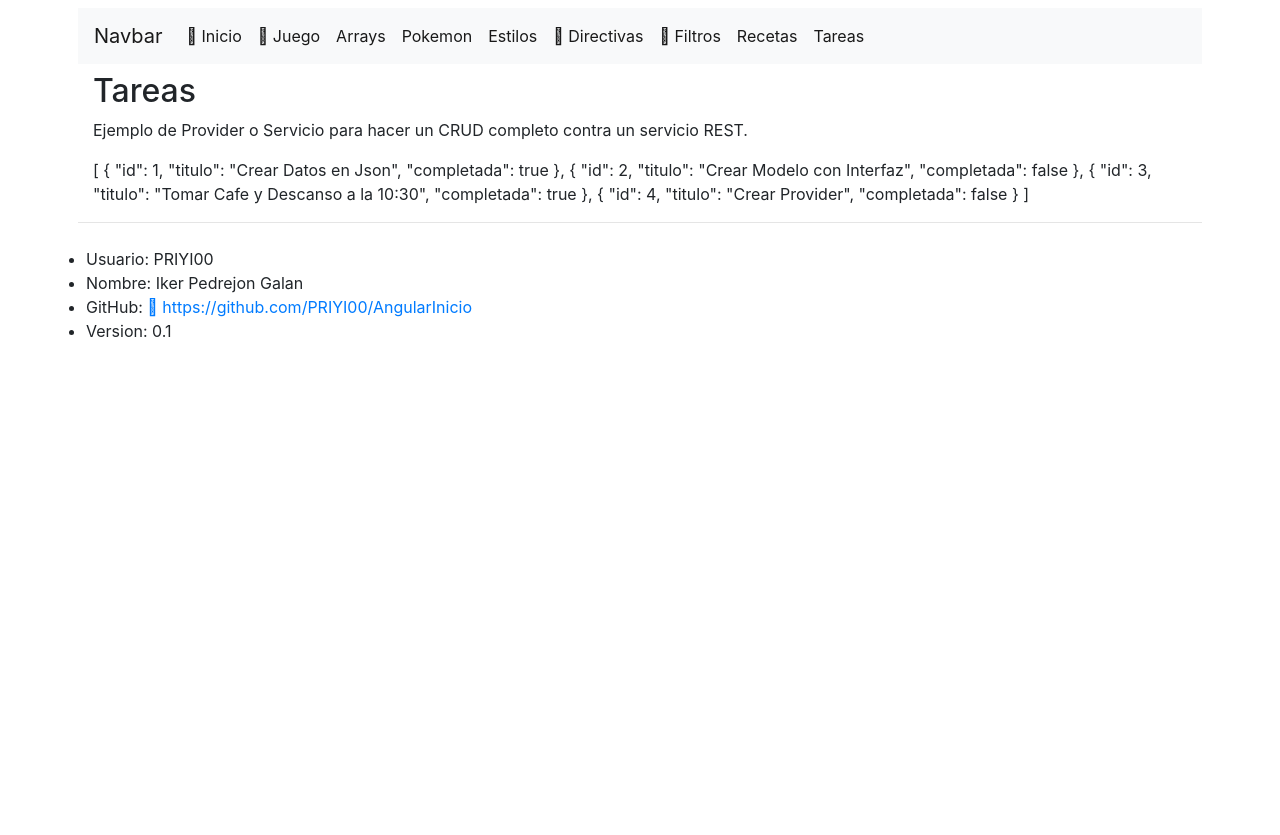
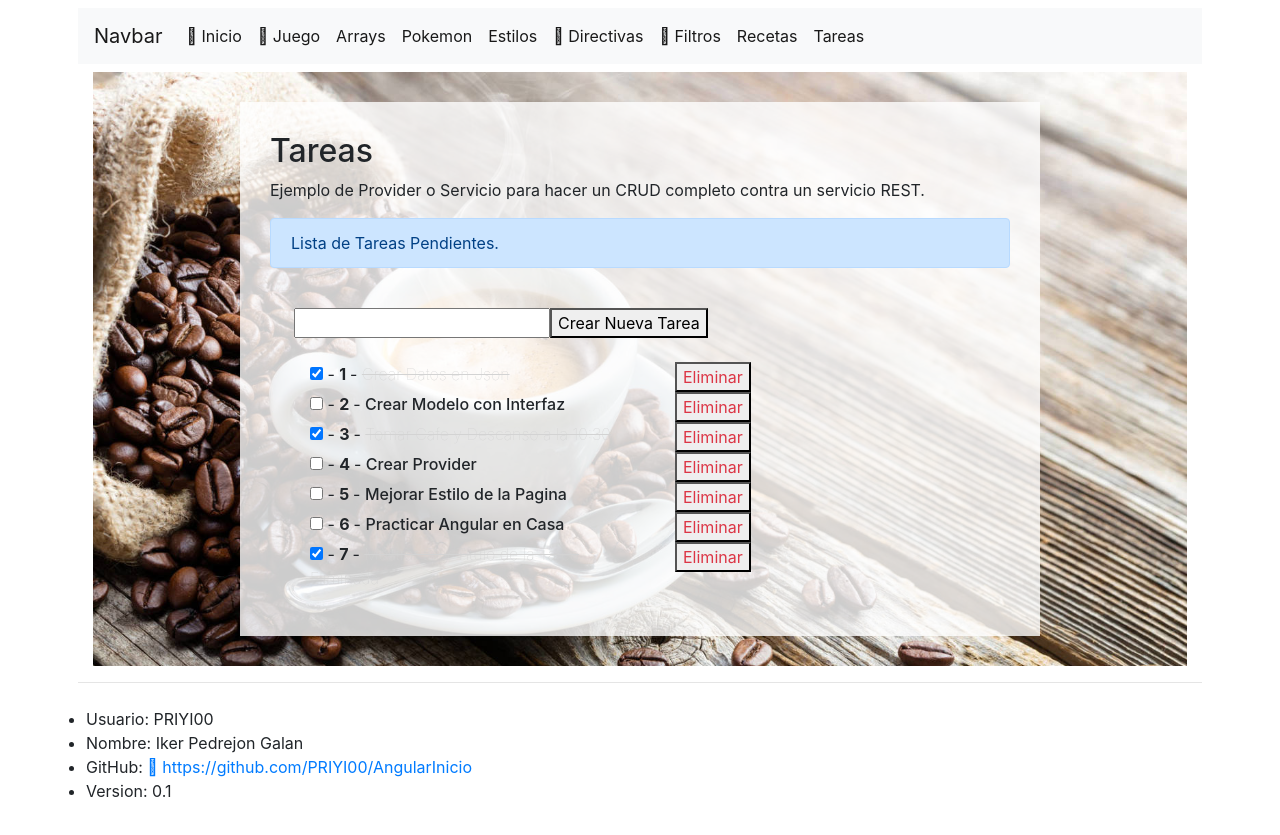
Before and after one commit to PRIYI00/AngularInicio, an Angular app: page /tareas in a window 1280 px wide. Before the commit the page ends 800 px from the top, so only its background shows below. Built offline with nearby package versions, Linux system fonts and the light colour scheme; data requests are answered from the project's data file.

Commit message:
Completar Pagina Tareas

```diff
--- a/db.json
+++ b/db.json
@@ -1,5 +1,5 @@
 {
-  "tareas":[
+  "tareas": [
     {
       "id": 1,
       "titulo": "Crear Datos en Json",
@@ -19,6 +19,21 @@
       "id": 4,
       "titulo": "Crear Provider",
       "completada": false
+    },
+    {
+      "id": 5,
+      "titulo": "Mejorar Estilo de la Pagina",
+      "completada": false
+    },
+    {
+      "id": 6,
+      "titulo": "Practicar Angular en Casa",
+      "completada": false
+    },
+    {
+      "id": 7,
+      "titulo": "Mostrar ID y Titulo de la Tarea Eliminada",
+      "completada": true
     }
   ],
   "posts": [
--- a/src/app/paginas/tareas/tareas.component.html
+++ b/src/app/paginas/tareas/tareas.component.html
@@ -1,4 +1,45 @@
-<h2> Tareas </h2>
-<p> Ejemplo de Provider o Servicio para hacer un CRUD completo contra un servicio REST. </p>
+<main class="container-fluid contnedorImagen">
+    <div class="container miContenedor">
+        <h2> Tareas </h2>
+        <p> Ejemplo de Provider o Servicio para hacer un CRUD completo contra un servicio REST. </p>
 
-{{tareas | json}}
+        <ng-template [ngIf]="tareaEliminada" [ngIfElse]="lista">
+            <div class="alert alert-primary" role="alert">
+                La Tarea con ID - <b> {{tareaEliminada.id}} </b> y con Titulo - <b> {{tareaEliminada.titulo}} </b> ha sido Eliminada.
+            </div>
+        </ng-template>
+
+        <ng-template [ngIf]="mensaje">
+            <div class="alert alert-danger" role="alert">
+                Nombre de Tarea Incorrecto
+            </div>
+        </ng-template>
+
+        <ng-template #lista>
+            <div class="alert alert-primary" role="alert">
+                Lista de Tareas Pendientes.
+            </div>
+        </ng-template>
+
+        <div class="p-4">
+            <input type="text" [(ngModel)] = "tituloNuevo">
+            <button (click) = "nuevaTarea()"> Crear Nueva Tarea </button>
+        </div>
+        <div>
+            <ul>
+                <li *ngFor = "let tarea of tareas">
+                    <div class="row">
+                        <div class="col">
+                            <input type="checkbox" [checked] = "tarea.completada" (click) = "editarEstado(tarea)"> -
+                            <b> {{tarea.id}} </b> -
+                            <span class="titulo {{(tarea.completada)?'completada':''}}"> {{tarea.titulo}} </span>
+                        </div>
+                        <div class="col">
+                            <button class="text-danger" (click) = "eliminarTarea(tarea)"> Eliminar </button>
+                        </div>
+                    </div>
+                </li>
+            </ul>
+        </div>
+    </div>
+</main>
--- a/src/app/paginas/tareas/tareas.component.scss
+++ b/src/app/paginas/tareas/tareas.component.scss
@@ -0,0 +1,29 @@
+ul {
+    list-style-type: none;
+}
+
+li {
+    span.titulo {
+        font-weight: 500;
+    }
+
+    span.completada {
+        text-decoration: line-through;
+        font-weight: 100;
+        color: lightgray;
+    }
+}
+
+.contnedorImagen {
+    background-image: url(../../../assets/image/la-curiosa-relacion-entre-el-cafe-y-el-cuarto-de-bano.jpg);
+    background-repeat: no-repeat;
+    background-size: 100%;
+    padding: 30px;
+}
+
+.miContenedor {
+    margin: 0 auto;
+    max-width: 800px;
+    background-color: rgb(255, 255, 255, 0.8);
+    padding: 30px;
+}
--- a/src/app/paginas/tareas/tareas.component.ts
+++ b/src/app/paginas/tareas/tareas.component.ts
@@ -10,14 +10,53 @@ import { TareasService } from 'src/app/services/tareas.service';
 export class TareasComponent implements OnInit {
 
   tareas: Array<Tarea>;
+  tituloNuevo: string;
+  tareaEliminada: Tarea;
+  mensaje: boolean;
 
   constructor(private servicioTarea: TareasService) {
     console.trace('Constructor TareasComponent');
     this.tareas = []; // Inicializar el Array.
+    this.tituloNuevo = '';
   } // Constructor
 
   ngOnInit() {
     console.trace('ngOnInit TareasComponent');
+    this.cargarTareas();
+  } // ngOnInit
+
+  editarEstado(tarea: Tarea){
+    console.debug('Click %o ', tarea);
+    tarea.completada = !tarea.completada;
+
+    this.servicioTarea.modificar(tarea).subscribe(() => {
+        console.debug('Modificar en TareasComponent %o ', tarea);
+        this.cargarTareas()
+      }
+    );
+  } // EditarEstado
+
+  eliminarTarea(tarea: Tarea){
+    console.debug('Click %o ', tarea);
+    if (confirm('¿Estas Seguro?')) {
+      console.trace('Confirmado Eliminacion');
+      this.servicioTarea.eliminar(tarea.id).subscribe(() => {
+          console.debug('Eliminar en TareasComponent %o ', tarea);
+          this.tareaEliminada = tarea;
+          this.cargarTareas()
+        }
+      );
+    } else {
+      console.trace('Cancelado Eliminacion');
+    }
+  } // EliminarTarea
+
+  /**
+   * Llama al Servicio para cargar todas las Tareas.
+   * Nos va a servir para refrescar la lista de Tareas.
+   */
+  private cargarTareas(): void {
+    console.trace('CargarTareas Metodo');
     // Llamar al Service para Optener Tareas.
     this.servicioTarea.listar().subscribe(
       datos => {
@@ -25,6 +64,28 @@ export class TareasComponent implements OnInit {
         this.tareas = datos
       }
     );
-  } // ngOnInit
+  } // CargarTareas
+
+  nuevaTarea(): void {
+    console.debug('Click nueva Tarea %s ', this.tituloNuevo);
+
+    if (this.tituloNuevo && '' !== this.tituloNuevo) {
+      this.mensaje = false
+      let tareaNueva = new Tarea();
+      tareaNueva.titulo = this.tituloNuevo;
+
+      console.debug(tareaNueva);
+
+      this.servicioTarea.crear(tareaNueva).subscribe(dato => {
+        console.debug('Crear en TareasComponent una Nueva Tarea %o ', dato);
+        this.tituloNuevo = '';
+        this.cargarTareas()
+        }
+      );
+    } else {
+      this.mensaje = true;
+    }
+
+  } // NuevaTarea
 
 } // TareasComponent
--- a/src/app/services/tareas.service.ts
+++ b/src/app/services/tareas.service.ts
@@ -15,20 +15,31 @@ export class TareasService implements ITareaService{
 
   listar(): Observable<Tarea[]> {
     const url = `http://localhost:3000/tareas`;
+
     console.debug(`GET ${url}`);
     console.trace("TareasService listar " + url);
+
     return this.http.get<Tarea[]>(url);
   } // Listar
   detalle(id: number): Observable<Tarea> {
     throw new Error("Method not implemented.");
   } // Detalle
   crear(tarea: Tarea): Observable<Tarea> {
-    throw new Error("Method not implemented.");
+    const url = `http://localhost:3000/tareas`;
+    console.debug(`POST ${url} tarea %o `, tarea);
+
+    return this.http.post<Tarea>(url, tarea);
   } // Crear
   modificar(tarea: Tarea): Observable<Tarea> {
-    throw new Error("Method not implemented.");
+    const url = `http://localhost:3000/tareas/${tarea.id}`;
+    console.debug('PUT %s Modificar %o', url, tarea);
+
+    return this.http.put<Tarea>(url, tarea);
   } // Modificar
   eliminar(id: number): Observable<Tarea> {
-    throw new Error("Method not implemented.");
+    const url = `http://localhost:3000/tareas/${id}`;
+    console.debug('DELETE %s ', url);
+
+    return this.http.delete<Tarea>(url);
   } // Eliminar
 }
```
Also changed, not shown: src/assets/image/la-curiosa-relacion-entre-el-cafe-y-el-cuarto-de-bano.jpg (added).
